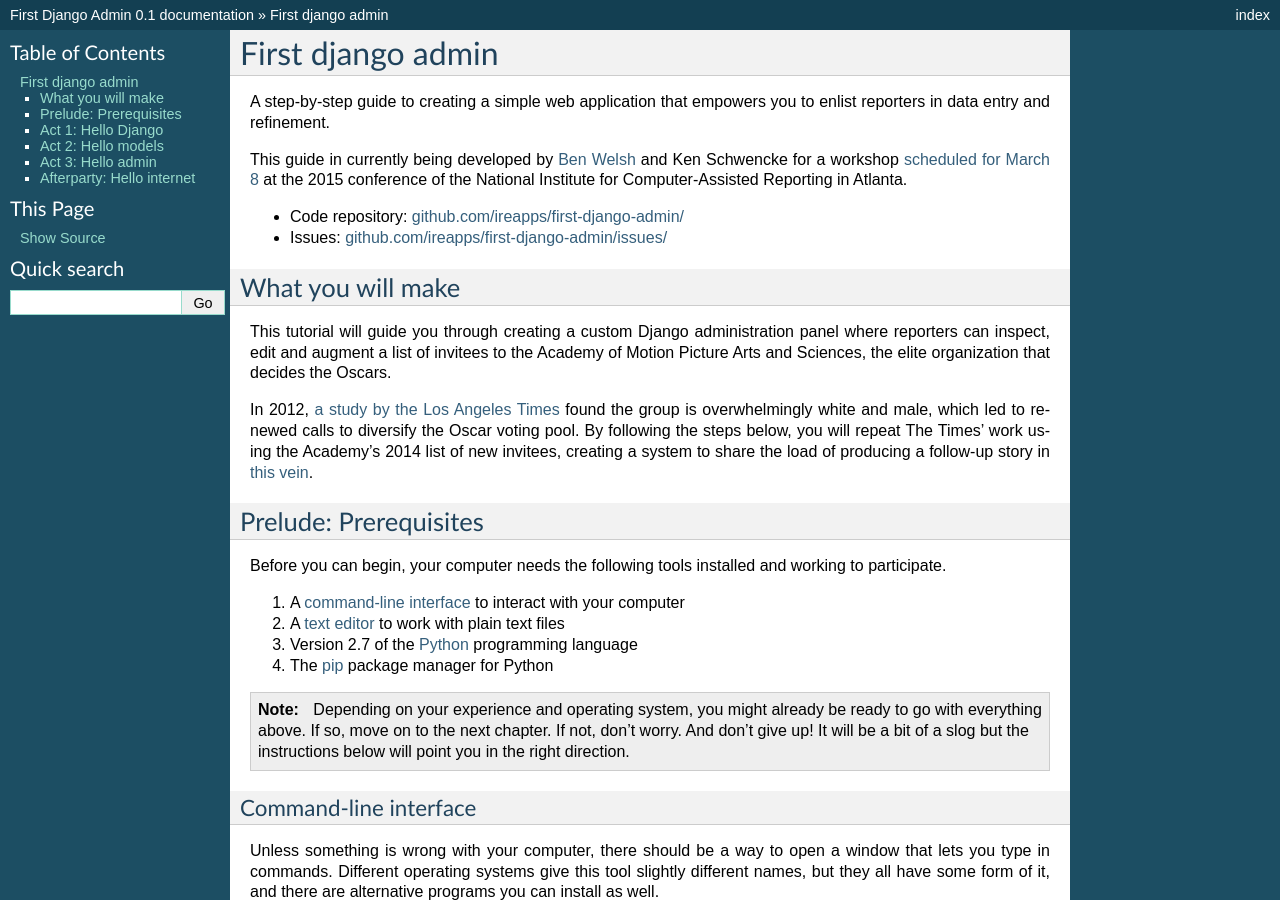
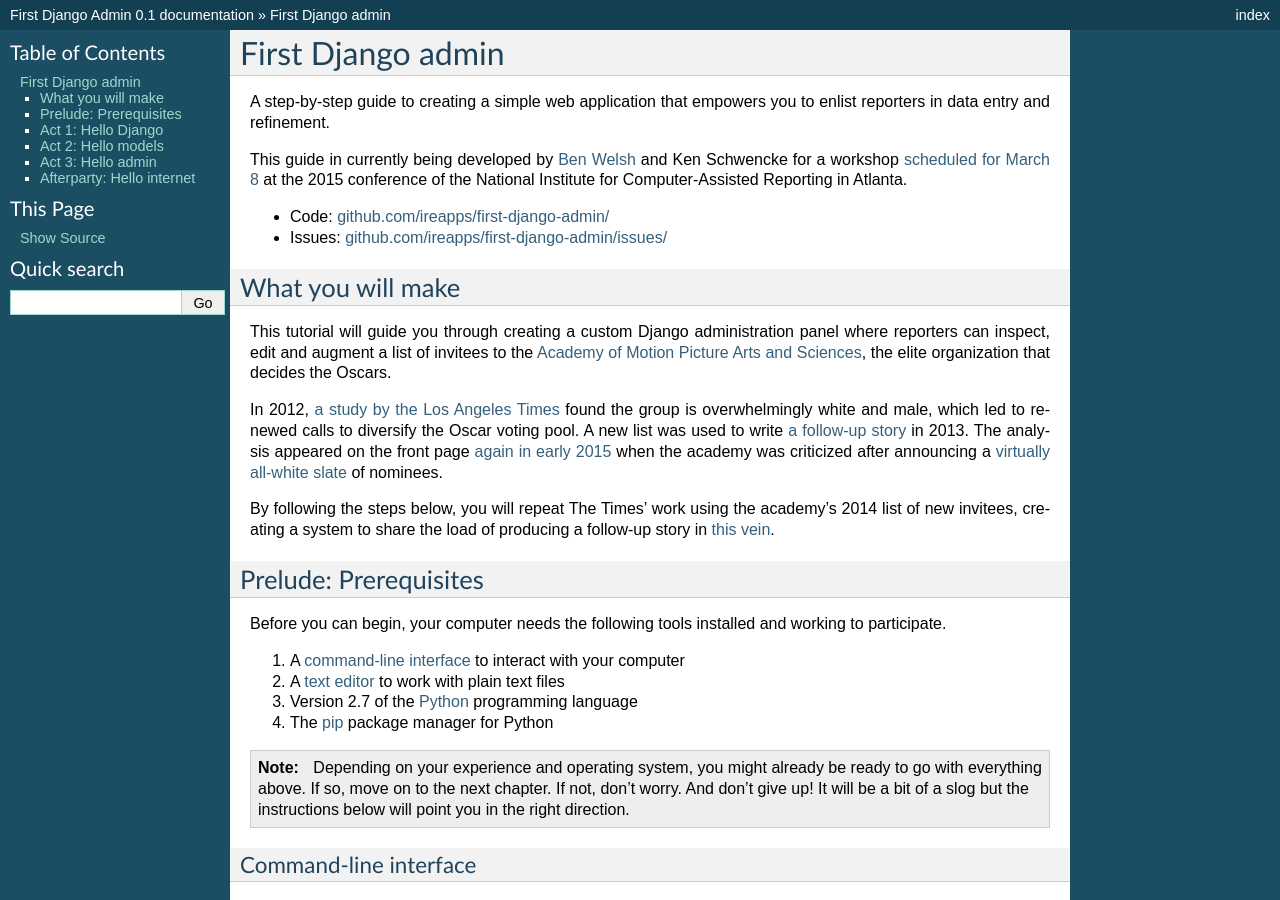
Before and after one commit to palewire/first-django-admin, a Sphinx documentation site: the page built from docs/index.rst, in a window 1280 px wide and 900 px high. Built offline with Sphinx 7.4.7, drawn with Linux system fonts in a browser that asks for light colours; some of the changed text lies outside the part shown.

Commit message:
Updated What you will make segment

```diff
--- a/docs/index.rst
+++ b/docs/index.rst
@@ -1,6 +1,6 @@
 :tocdepth: 2
 
-First django admin
+First Django admin
 ==================
 
 A step-by-step guide to creating a simple web application that empowers you to enlist reporters in data entry and refinement.
@@ -8,7 +8,7 @@
 This guide in currently being developed by `Ben Welsh <http://palewi.re/who-is-ben-welsh/>`_ and Ken Schwencke for a workshop `scheduled for March 8 <http://ire.org/conferences/nicar2015/hands-on-training/>`_ at
 the 2015 conference of the National Institute for Computer-Assisted Reporting in Atlanta.
 
--  Code repository:
+-  Code:
    `github.com/ireapps/first-django-admin/ <https://github.com/ireapps/first-django-admin>`__
 -  Issues:
    `github.com/ireapps/first-django-admin/issues/ <https://github.com/ireapps/first-django-admin/issues>`__
@@ -16,9 +16,11 @@
 What you will make
 ------------------
 
-This tutorial will guide you through creating a custom Django administration panel where reporters can inspect, edit and augment a list of invitees to the Academy of Motion Picture Arts and Sciences, the elite organization that decides the Oscars.
+This tutorial will guide you through creating a custom Django administration panel where reporters can inspect, edit and augment a list of invitees to the `Academy of Motion Picture Arts and Sciences <http://www.oscars.org/>`_, the elite organization that decides the Oscars.
 
-In 2012, `a study by the Los Angeles Times <http://www.latimes.com/entertainment/movies/academy/la-et-unmasking-oscar-academy-project-html-htmlstory.html>`_ found the group is overwhelmingly white and male, which led to renewed calls to diversify the Oscar voting pool. By following the steps below, you will repeat The Times' work using the Academy's 2014 list of new invitees, creating a system to share the load of producing a follow-up story in `this vein <http://www.latimes.com/entertainment/envelope/moviesnow/la-et-mn-diversity-oscar-academy-members-20131221-story.html>`_.
+In 2012, `a study by the Los Angeles Times <http://www.latimes.com/entertainment/movies/academy/la-et-unmasking-oscar-academy-project-html-htmlstory.html>`_ found the group is overwhelmingly white and male, which led to renewed calls to diversify the Oscar voting pool. A new list was used to write `a follow-up story <http://www.latimes.com/entertainment/envelope/moviesnow/la-et-mn-diversity-oscar-academy-members-20131221-story.html>`_ in 2013. The analysis appeared on the front page `again in early 2015 <http://www.latimes.com/entertainment/movies/la-et-mn-oscar-nominations-diversity-20150116-story.html#page=1>`_ when the academy was criticized after announcing a `virtually all-white slate <http://graphics.latimes.com/oscar-nominees-2015/>`_ of nominees.
+
+By following the steps below, you will repeat The Times' work using the academy's 2014 list of new invitees, creating a system to share the load of producing a follow-up story in `this vein <http://www.latimes.com/entertainment/envelope/moviesnow/la-et-mn-diversity-oscar-academy-members-20131221-story.html>`_.
 
 Prelude: Prerequisites
 ----------------------
```
Also changed, not shown: 5 other files.
